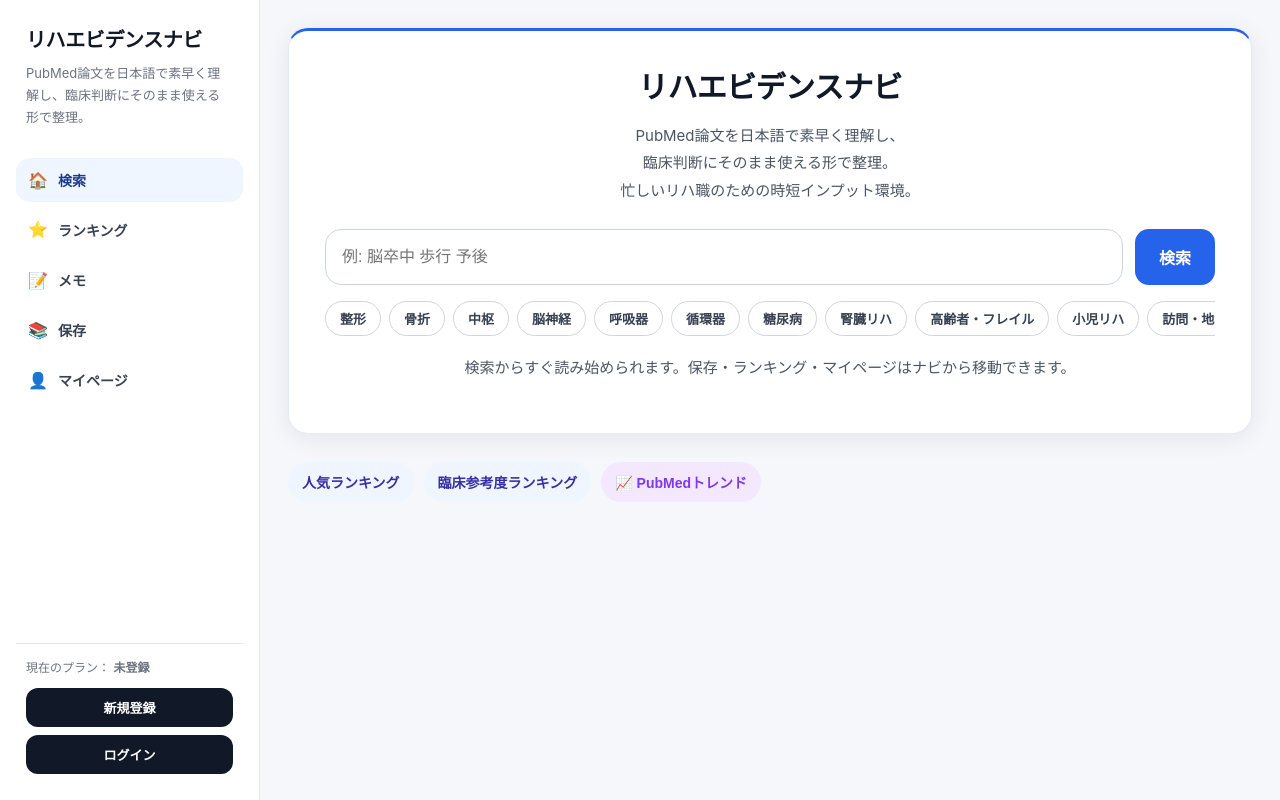
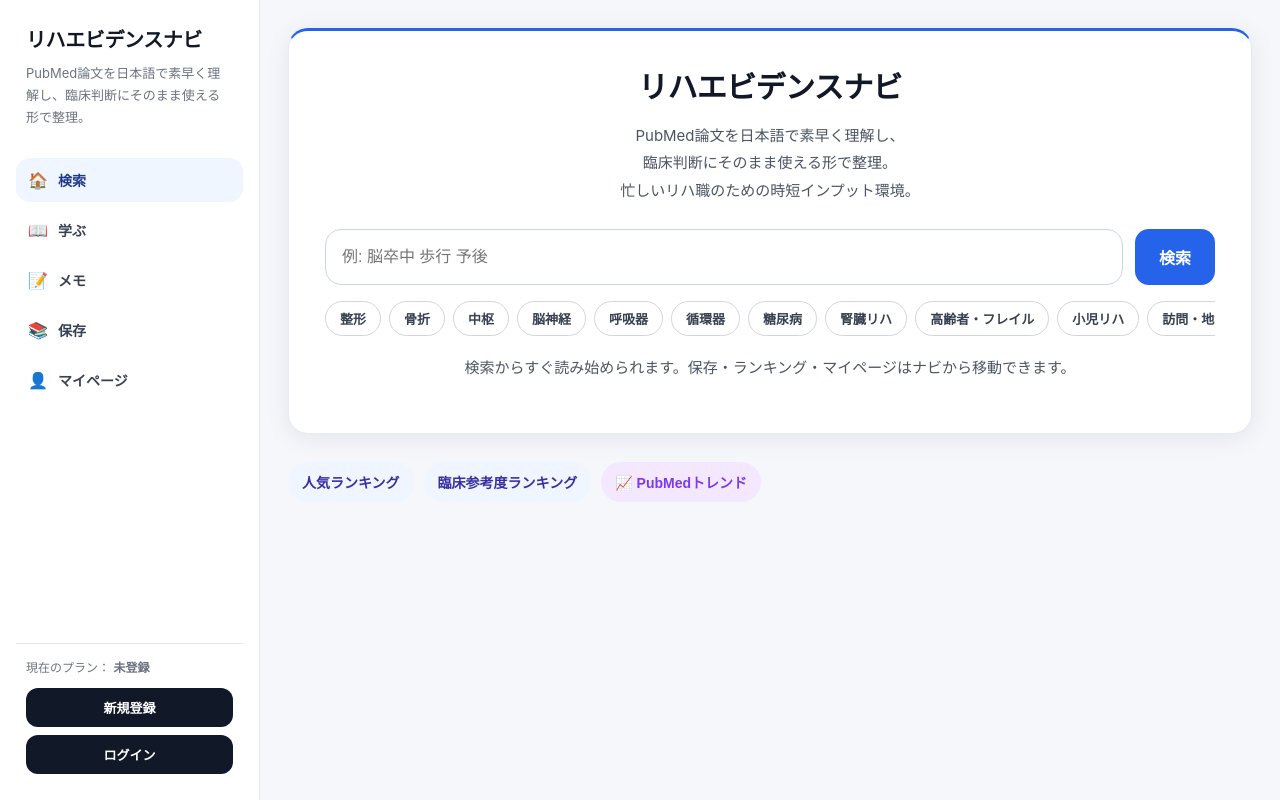
Before and after one commit to etoshihide08-create/paper-saas, a FastAPI app: page / in a window 1280 px wide. Run offline with FastAPI, Linux system fonts and the light colour scheme; data that the repository does not hold is empty.

Commit message:
fix: index.html デスクトップサイドバーのランキング → 学ぶ (/learn)
Co-Authored-By: Claude Sonnet 4.6 <noreply@anthropic.com>

```diff
--- a/templates/index.html
+++ b/templates/index.html
@@ -785,15 +785,10 @@
             <span>検索</span>
           </a>
 
-          <button
-            type="button"
-            class="sidebar-button"
-            id="sidebar-ranking-button"
-            onclick="toggleRankingHome()"
-          >
-            <span class="sidebar-icon">⭐</span>
-            <span>ランキング</span>
-          </button>
+          <a href="/learn" class="sidebar-link">
+            <span class="sidebar-icon">📖</span>
+            <span>学ぶ</span>
+          </a>
 
           <a href="/memo" class="sidebar-link">
             <span class="sidebar-icon">📝</span>
```
